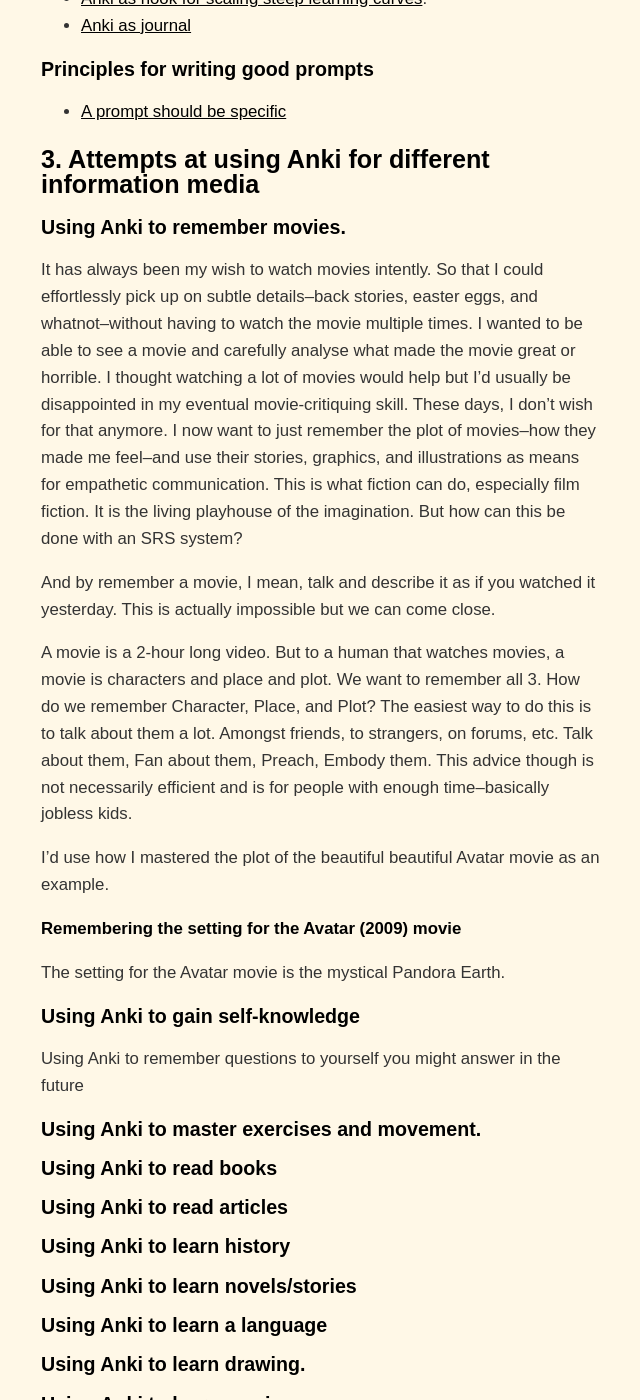
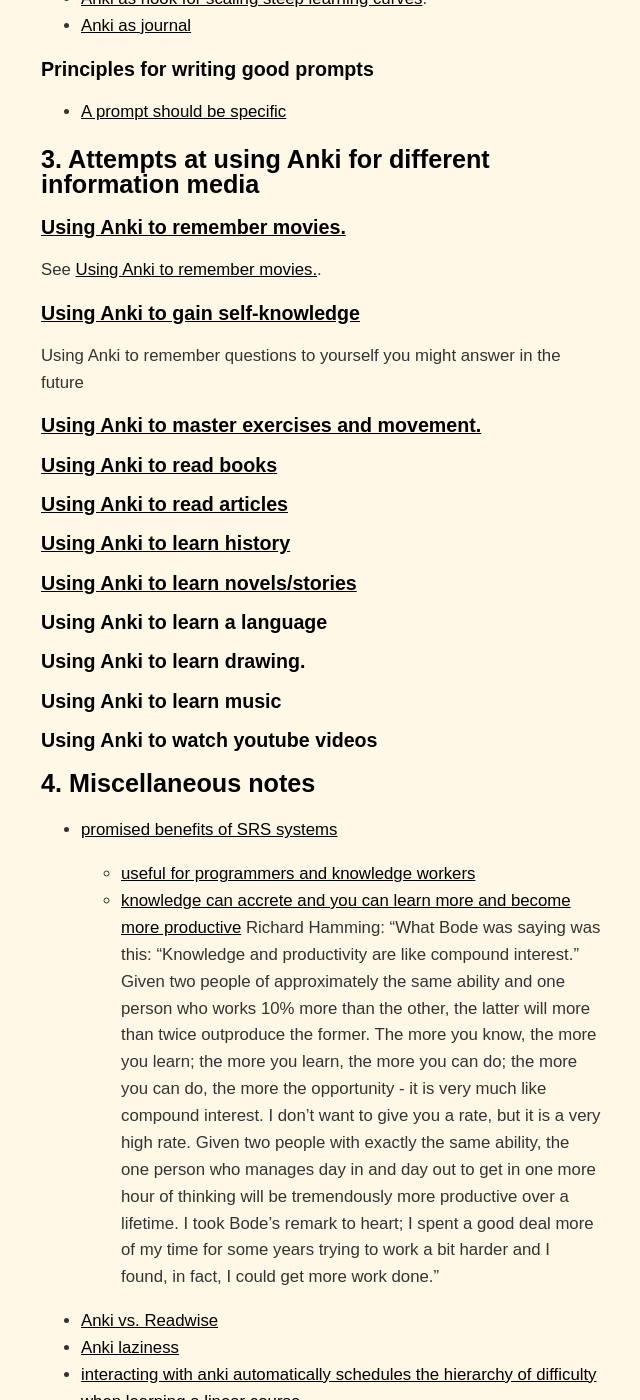
Before and after one commit to dCO2/rococo, a Jekyll site: the page built from _posts/2022-08-17-project-mnemosyne.md, in a window 1280 px wide and 1400 px high, scrolled down 7163 px. Shown: the whole window, without its empty margins (335-975 px from the left). Built offline with Jekyll 4.4.1, drawn with Linux system fonts in a browser that asks for light colours; some web fonts are replaced.

Commit message:
Removed subheading content from main essay

```diff
--- a/_posts/2022-08-17-project-mnemosyne.md
+++ b/_posts/2022-08-17-project-mnemosyne.md
@@ -116,25 +116,15 @@ _(todo: expand)_
 
 ## 3. Attempts at using Anki for different information media
 
-### Using Anki to remember movies.
-It has always been my wish to watch movies intently. So that I could effortlessly pick up on subtle details--back stories, easter eggs, and whatnot--without having to watch the movie multiple times. I wanted to be able to see a movie and carefully analyse what made the movie great or horrible. I thought watching a lot of movies would help but I'd usually be disappointed in my eventual movie-critiquing skill. These days, I don't wish for that anymore. I now want to just remember the plot of movies--how they made me feel--and use their stories, graphics, and illustrations as means for empathetic communication. This is what fiction can do, especially film fiction. It is the living playhouse of the imagination. But how can this be done with an SRS system?
-
-And by remember a movie, I mean, talk and describe it as if you watched it yesterday. This is actually impossible but we can come close.
-
-A movie is a 2-hour long video. But to a human that watches movies, a movie is characters and place and plot. We want to remember all 3. How do we remember Character, Place, and Plot? The easiest way to do this is to talk about them a lot. Amongst friends, to strangers, on forums, etc. Talk about them, Fan about them, Preach, Embody them. This advice though is not necessarily efficient and is for people with enough time--basically jobless kids.
-
-I'd use how I mastered the plot of the beautiful beautiful Avatar movie as an example.
-
-#### Remembering the setting for the Avatar (2009) movie
-The setting for the Avatar movie is the mystical Pandora Earth.
-
-### Using Anki to gain self-knowledge
+### [Using Anki to remember movies.]()
+See [Using Anki to remember movies.](/2021/03/07/anki-remember-movies).
+### [Using Anki to gain self-knowledge]()
 Using Anki to remember questions to yourself you might answer in the future
-### Using Anki to master exercises and movement.
-### Using Anki to read books
-### Using Anki to read articles
-### Using Anki to learn history
-### Using Anki to learn novels/stories
+### [Using Anki to master exercises and movement.]()
+### [Using Anki to read books]()
+### [Using Anki to read articles]()
+### [Using Anki to learn history]()
+### [Using Anki to learn novels/stories]()
 ### Using Anki to learn a language
 ### Using Anki to learn drawing.
 ### Using Anki to learn music
```
Also changed, not shown: _posts/2021-03-07-anki-remember-movies.md (added, +18 -0 lines).
